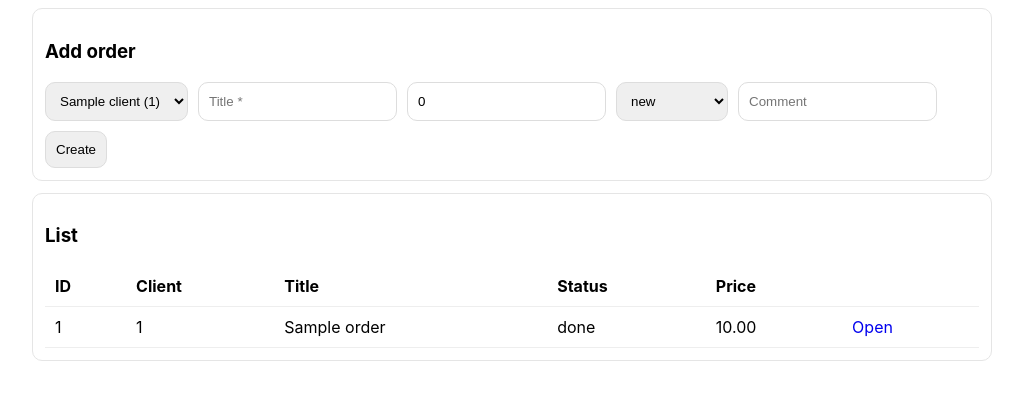
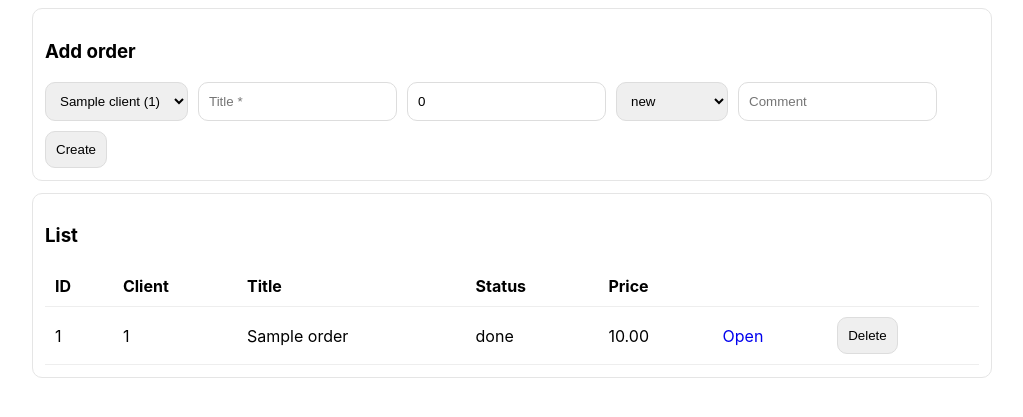
Before and after one commit to RezPoint/deskly-crm, a FastAPI app: template app/templates/orders.html in a window 1280 px wide. Shown: the part 251-668 px from the top of the page, without its empty margins (128-1151 px from the left). Run offline with FastAPI, Linux system fonts and the light colour scheme; the template is opened without the code that fills it: most values are stand-ins (such as "Sample title", 1, 10 or a date in 2020).

Commit message:
Add UI delete actions and ignore db files

```diff
--- a/app/routes/ui.py
+++ b/app/routes/ui.py
@@ -179,6 +179,20 @@ def ui_create_client(
     return RedirectResponse(url="/ui/clients", status_code=303)
 
 
+@router.post("/clients/{client_id}/delete")
+def ui_delete_client(
+    request: Request,
+    client_id: int,
+    db: Session = Depends(get_db),
+):
+    client = db.execute(select(Client).where(Client.id == client_id)).scalar_one_or_none()
+    if client is None:
+        raise HTTPException(status_code=404, detail="client not found")
+    db.delete(client)
+    db.commit()
+    return RedirectResponse(url="/ui/clients", status_code=303)
+
+
 @router.get("/orders")
 def ui_orders(
     request: Request,
@@ -249,6 +263,20 @@ def ui_create_order(
     db.refresh(o)
 
     return RedirectResponse(url=f"/ui/orders/{o.id}", status_code=303)
+
+
+@router.post("/orders/{order_id}/delete")
+def ui_delete_order(
+    request: Request,
+    order_id: int,
+    db: Session = Depends(get_db),
+):
+    order = db.execute(select(Order).where(Order.id == order_id)).scalar_one_or_none()
+    if order is None:
+        raise HTTPException(status_code=404, detail="order not found")
+    db.delete(order)
+    db.commit()
+    return RedirectResponse(url="/ui/orders", status_code=303)
 
 
 @router.get("/orders/{order_id}")
@@ -341,6 +369,21 @@ def ui_add_payment(
     return RedirectResponse(url=f"/ui/orders/{order_id}", status_code=303)
 
 
+@router.post("/payments/{payment_id}/delete")
+def ui_delete_payment(
+    request: Request,
+    payment_id: int,
+    db: Session = Depends(get_db),
+):
+    payment = db.execute(select(Payment).where(Payment.id == payment_id)).scalar_one_or_none()
+    if payment is None:
+        raise HTTPException(status_code=404, detail="payment not found")
+    order_id = payment.order_id
+    db.delete(payment)
+    db.commit()
+    return RedirectResponse(url=f"/ui/orders/{order_id}", status_code=303)
+
+
 @router.post("/orders/{order_id}/status")
 def ui_update_order_status(
     order_id: int,
--- a/app/templates/clients.html
+++ b/app/templates/clients.html
@@ -33,6 +33,7 @@
         <th>Phone</th>
         <th>Telegram</th>
         <th>Created</th>
+        <th></th>
       </tr>
     </thead>
     <tbody>
@@ -43,6 +44,11 @@
         <td>{{ c.phone or "" }}</td>
         <td>{{ c.telegram or "" }}</td>
         <td class="muted">{{ c.created_at }}</td>
+        <td class="actions">
+          <form method="post" action="/ui/clients/{{ c.id }}/delete" class="inline">
+            <button type="submit" class="danger">Delete</button>
+          </form>
+        </td>
       </tr>
     {% endfor %}
     </tbody>
--- a/app/templates/order_detail.html
+++ b/app/templates/order_detail.html
@@ -58,6 +58,7 @@
         <th>ID</th>
         <th>Amount</th>
         <th>Created</th>
+        <th></th>
       </tr>
     </thead>
     <tbody>
@@ -66,6 +67,11 @@
         <td>{{ p.id }}</td>
         <td>{{ p.amount|money }}</td>
         <td class="muted">{{ p.created_at }}</td>
+        <td class="actions">
+          <form method="post" action="/ui/payments/{{ p.id }}/delete" class="inline">
+            <button type="submit" class="danger">Delete</button>
+          </form>
+        </td>
       </tr>
     {% endfor %}
     </tbody>
--- a/app/templates/orders.html
+++ b/app/templates/orders.html
@@ -59,6 +59,7 @@
         <th>Status</th>
         <th>Price</th>
         <th></th>
+        <th></th>
       </tr>
     </thead>
     <tbody>
@@ -70,6 +71,11 @@
         <td>{{ o.status }}</td>
         <td>{{ o.price|money }}</td>
         <td><a href="/ui/orders/{{ o.id }}">Open</a></td>
+        <td class="actions">
+          <form method="post" action="/ui/orders/{{ o.id }}/delete" class="inline">
+            <button type="submit" class="danger">Delete</button>
+          </form>
+        </td>
       </tr>
     {% endfor %}
     </tbody>
```
Also changed, not shown: 1 other file.
